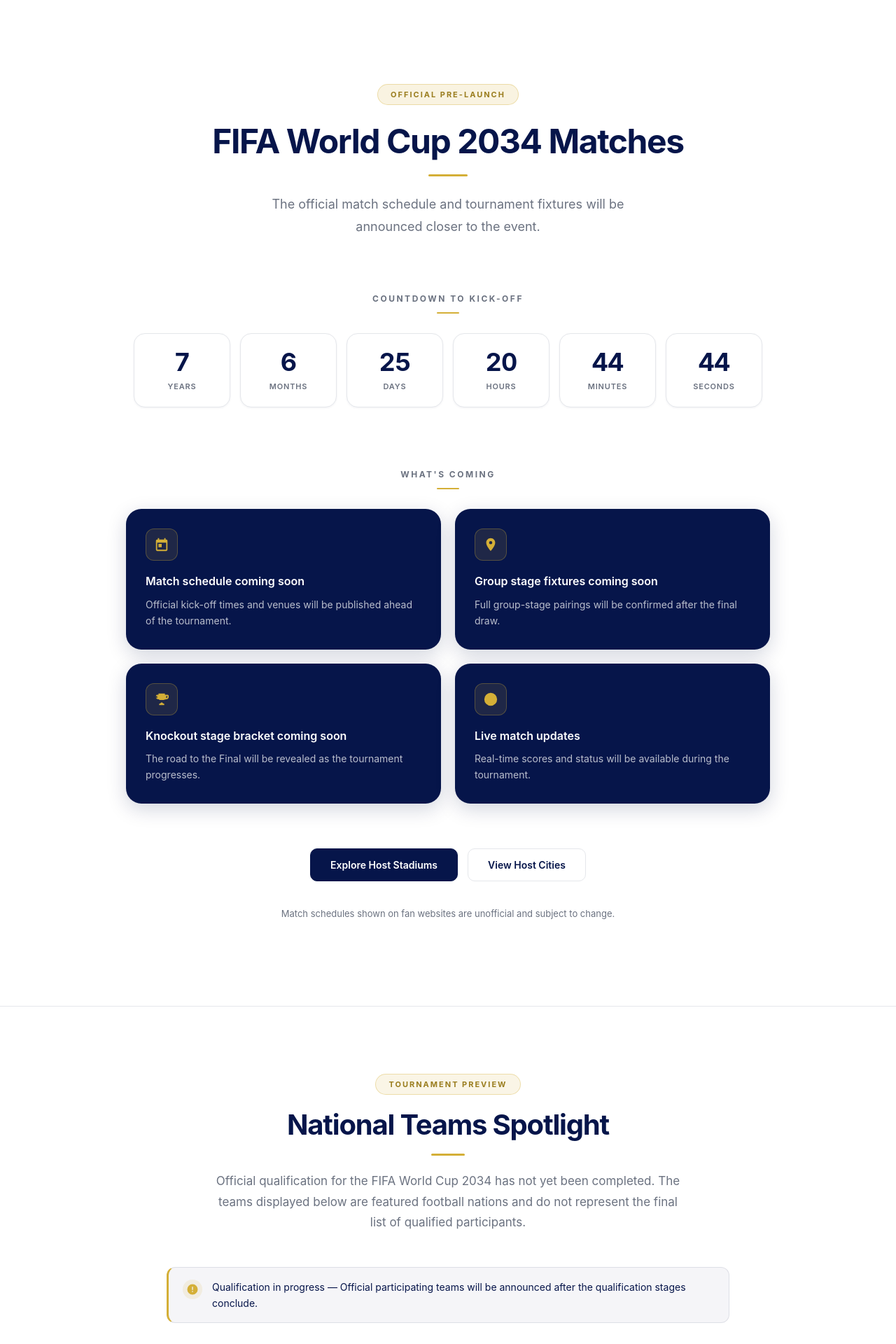
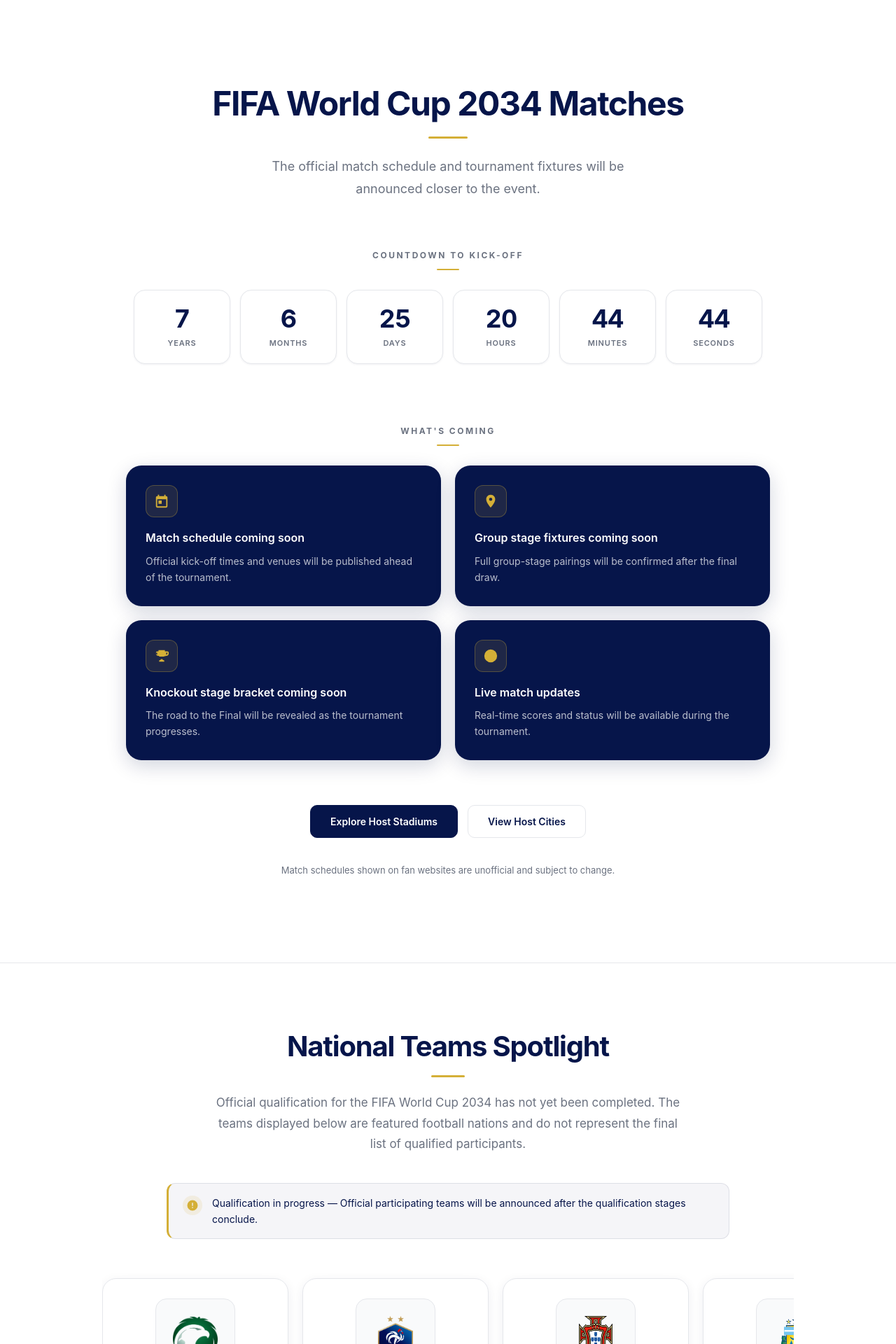
Before and after one commit to JoudAlharbi/WorldCup2034, a React (Create React App) app: page /teams-and-matches in a window 1280 px wide. Shown: the part 720-2640 px from the top of the page at 70% size. Built offline with nearby package versions, Linux system fonts and the light colour scheme; no server answers.

Commit message:
Remove unnecessary badges and descriptive text

```diff
--- a/src/matches/MatchesComingSoon.js
+++ b/src/matches/MatchesComingSoon.js
@@ -89,7 +89,6 @@
     <section className="mcs" id="matches-section">
       <div className="mcs__inner">
         <header className="mcs__hero">
-          <span className="mcs__eyebrow">Official Pre-Launch</span>
           <h2 className="mcs__title">FIFA World Cup 2034 Matches</h2>
           <p className="mcs__subtitle">
             The official match schedule and tournament fixtures will be announced closer to the event.
--- a/src/matches/matchesComingSoon.css
+++ b/src/matches/matchesComingSoon.css
@@ -18,7 +18,7 @@
 
 /* ---- Hero ---- */
 .mcs__hero {
-  margin-bottom: clamp(56px, 8vw, 80px);
+  margin-bottom: clamp(48px, 7vw, 72px);
 }
 
 .mcs__eyebrow {
--- a/src/teams/TeamsSpotlight.js
+++ b/src/teams/TeamsSpotlight.js
@@ -41,7 +41,6 @@
     <section className="tsp" id="teams-section" aria-labelledby="tsp-title">
       <div className="tsp__inner">
         <header className="tsp__header">
-          <span className="tsp__eyebrow">Tournament Preview</span>
           <h2 className="tsp__title" id="tsp-title">
             National Teams Spotlight
           </h2>
--- a/src/teams/teamsSpotlight.css
+++ b/src/teams/teamsSpotlight.css
@@ -19,7 +19,7 @@
 
 /* ---- Header ---- */
 .tsp__header {
-  margin-bottom: clamp(36px, 5vw, 48px);
+  margin-bottom: clamp(28px, 4vw, 40px);
 }
 
 .tsp__eyebrow {
```
